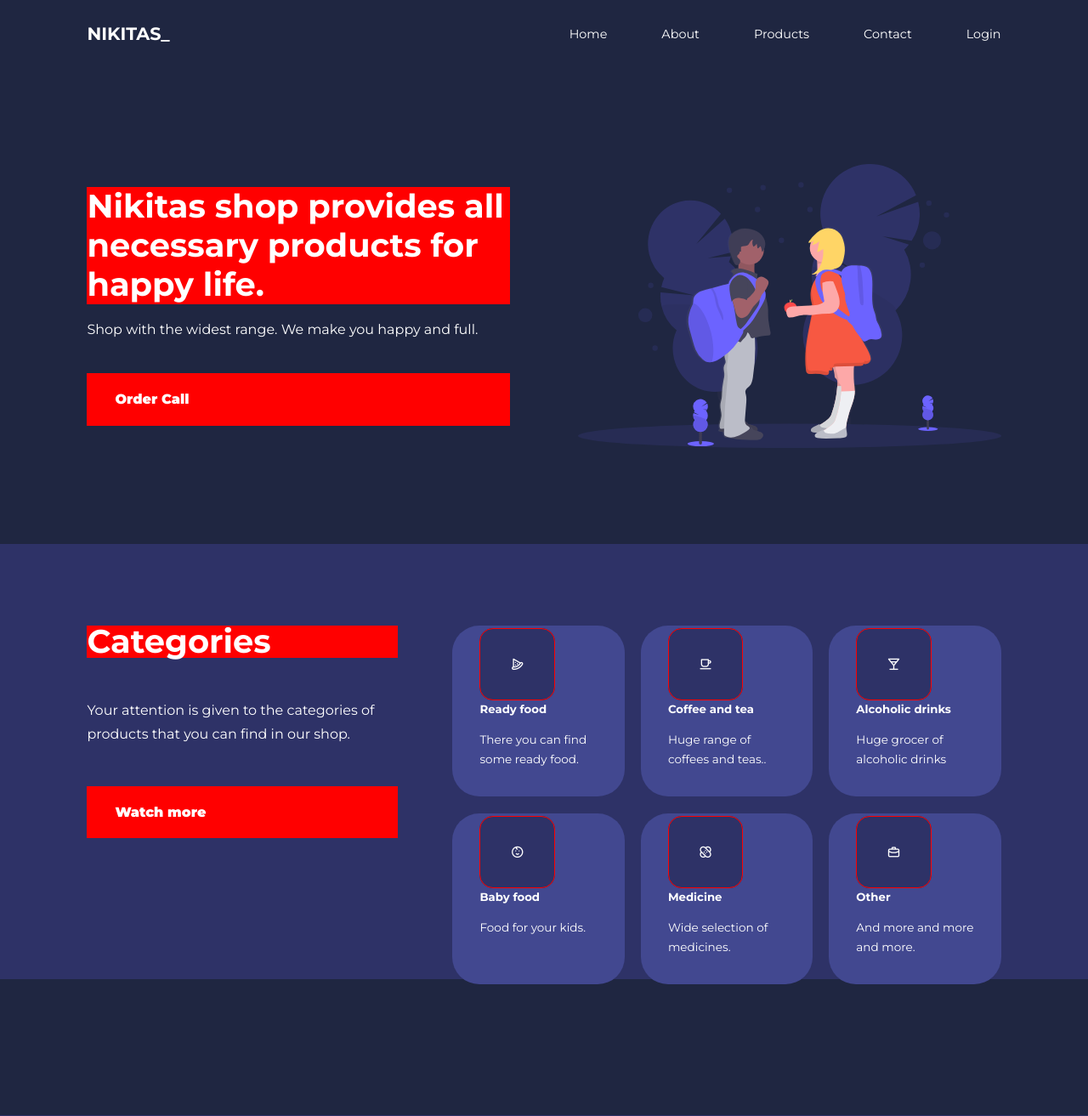
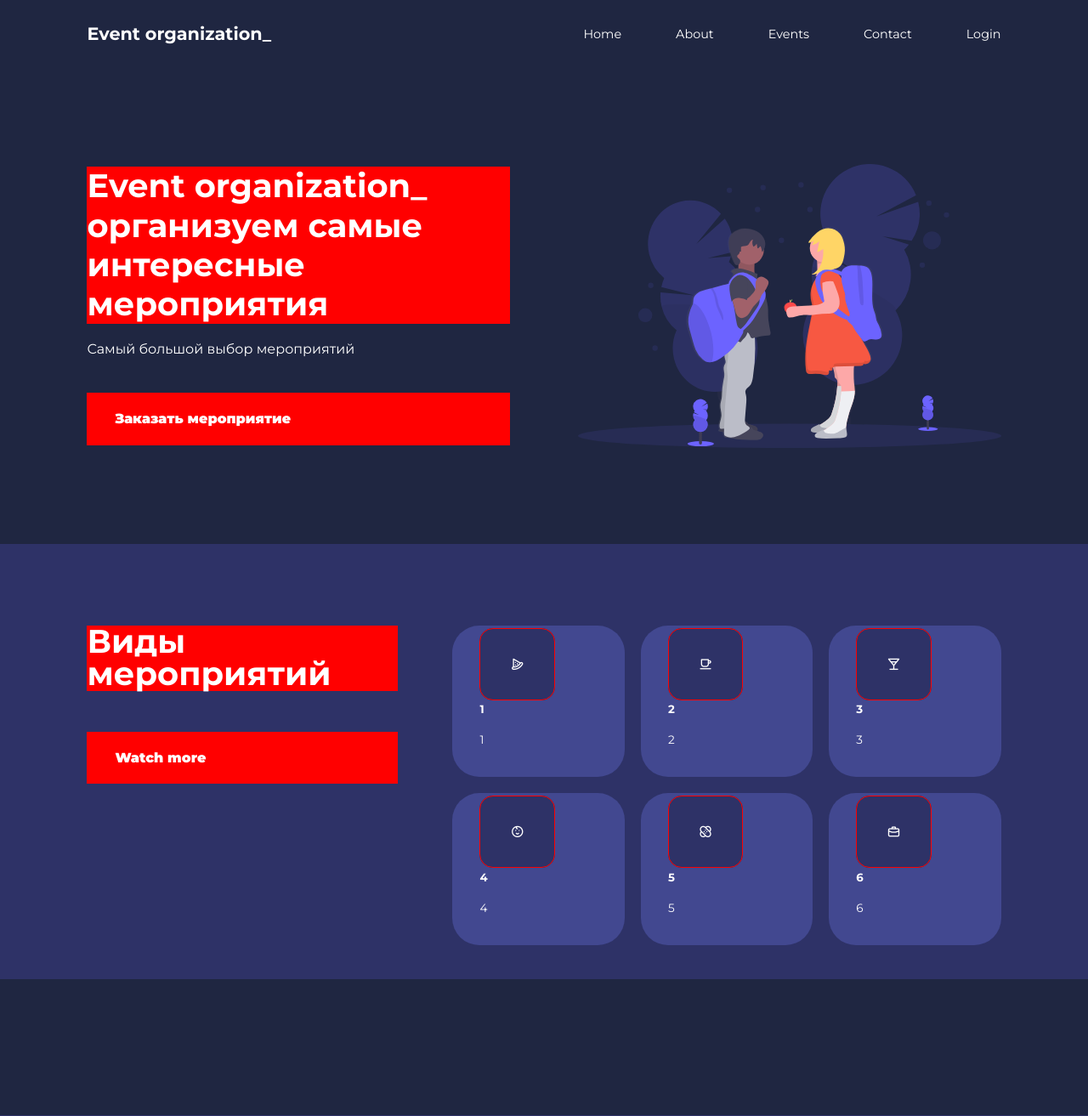
Before and after one commit to rextest123/Task, a Django app: page / in a window 1280 px wide. Shown: the top 1313 px of the page at 85% size. Run offline with Django 4.2, Linux system fonts and the light colour scheme.

Commit message:
1
Signed-off-by: rextest123 <homyakow4g@yandex.ru>

```diff
--- a/taskmanager/main/admin.py
+++ b/taskmanager/main/admin.py
@@ -2,7 +2,9 @@ from django.contrib import admin
 
 # Register your models here.
 
-from .models import Task, Items
+from .models import Task, Items, Docs, Tasks
 
 admin.site.register(Task)
 admin.site.register(Items)
+admin.site.register(Docs)
+admin.site.register(Tasks)
--- a/taskmanager/main/templates/main/call.html
+++ b/taskmanager/main/templates/main/call.html
@@ -26,11 +26,11 @@
 <body>
  <nav>
     <div class="container nav_container">
-      <a href="{% url 'home' %}"><h4 style='font-weight:bold;'>NIKITAS_</h4></a>
+      <a href="{% url 'home' %}"><h4 style='font-weight:bold;'>Event organization_</h4></a>
       <ul class="nav_menu">
         <li><a href="{% url 'home' %}">Home</a></li>
         <li><a href="{% url 'about' %}">About</a></li>
-        <li><a href="{% url 'item' %}">Products</a></li>
+        <li><a href="{% url 'item' %}">Events</a></li>
         <li><a href="{% url 'call' %}">Contact</a></li>
         <li><a href="{% url 'admin:index' %}">Login</a></li>
       </ul>
--- a/taskmanager/main/templates/main/index.html
+++ b/taskmanager/main/templates/main/index.html
@@ -31,11 +31,11 @@
 <body>
   <nav>
     <div class="container nav_container">
-      <a href="{% url 'home' %}"><h4 style='font-weight:bold;'>NIKITAS_</h4></a>
+      <a href="{% url 'home' %}"><h4 style='font-weight:bold;'>Event organization_</h4></a>
       <ul class="nav_menu">
         <li><a href="{% url 'home' %}">Home</a></li>
         <li><a href="{% url 'about' %}">About</a></li>
-        <li><a href="{% url 'item' %}">Products</a></li>
+        <li><a href="{% url 'item' %}">Events</a></li>
         <li><a href="{% url 'call' %}">Contact</a></li>
         <li><a href="{% url 'admin:index' %}">Login</a></li>
       </ul>
@@ -48,11 +48,12 @@
     <header>
       <div class="container header_container">
         <div class="header_left">
-          <h1>Nikitas shop provides all necessary products for happy life.</h1>
+          <h1>Event organization_<br> организуем самые интересные мероприятия </h1>
+
           <p>
-            Shop with the widest range. We make you happy and full.
+            Самый большой  выбор мероприятий
           </p>
-          <a href="{% url 'call' %}" class="btn btn-primary">Order Call</a>
+          <a href="{% url 'call' %}" class="btn btn-primary">Заказать мероприятие</a>
         </div>
 
         <div class="header_right">
@@ -67,9 +68,9 @@
       <section class="categories">
         <div class="container categories_container">
           <div class="categories_left">
-            <h1>Categories</h1>
+            <h1>Виды мероприятий</h1>
             <p>
-            Your attention is given to the categories of products that you can find in our shop.
+
             </p>
             <a href="{% url 'item'%}" class="btn">Watch more</a>
           </div>
@@ -77,38 +78,38 @@
 
             <article class="category">
               <span class="category_icon"><i class="uil uil-pizza-slice"></i></span>
-              <h5>Ready food</h5>
-              <p>There you can find some ready food.</p>
+              <h5>1</h5>
+              <p>1</p>
             </article>
 
             <article class="category">
               <span class="category_icon"><i class="uil uil-coffee"></i></span>
-              <h5>Coffee and tea</h5>
-              <p>Huge range of coffees and teas..</p>
+              <h5>2</h5>
+              <p>2</p>
             </article>
 
             <article class="category">
               <span class="category_icon"><i class="uil uil-glass-martini-alt"></i></span>
-              <h5>Alcoholic drinks</h5>
-              <p>Huge grocer of alcoholic drinks</p>
+              <h5>3</h5>
+              <p>3</p>
             </article>
 
             <article class="category">
               <span class="category_icon"><i class="uil uil-kid"></i></span>
-              <h5>Baby food</h5>
-              <p>Food for your kids.</p>
+              <h5>4</h5>
+              <p>4</p>
             </article>
 
             <article class="category">
               <span class="category_icon"><i class="uil uil-band-aid"></i></span>
-              <h5>Medicine</h5>
-              <p>Wide selection of medicines.</p>
+              <h5>5</h5>
+              <p>5</p>
             </article>
 
             <article class="category">
               <span class="category_icon"><i class="uil uil-bag"></i></span>
-              <h5>Other</h5>
-              <p>And more and more and more.</p>
+              <h5>6</h5>
+              <p>6</p>
             </article>
           </div>
         </div>
--- a/taskmanager/main/views.py
+++ b/taskmanager/main/views.py
@@ -40,11 +40,14 @@ def items(request):
     objects = Items.objects.all()
     price = Items.price
     image = Items.image
-
+    description = Items.description
+    actors = Items.actors
     context1 = {
 
         'titles': objects,
         'price': price,
-        'image':image
+        'image':image,
+        'description': description,
+        'actors': actors
     }
     return render(request, "main/items.html", context1)
--- a/taskmanager/taskmanager/settings.py
+++ b/taskmanager/taskmanager/settings.py
@@ -132,4 +132,4 @@ STATIC_ROOT = os.path.join(PROJECT_ROOT, 'static')
 MEDIA_URL = '/media/'
 MEDIA_ROOT = os.path.join(BASE_DIR, 'media/')
 
-ADMIN_SITE_HEADER = "Nikitas shop admin panel"
+ADMIN_SITE_HEADER = "Event organization"
```
Also changed, not shown: main.py (deleted, +0 -38 lines), taskmanager/main/models.py (+35 -4 lines), taskmanager/main/templates/main/about.html (+5 -7 lines), taskmanager/main/templates/main/items.html (+6 -4 lines), taskmanager/main/db.sqlite3, taskmanager/main/templates/static/main/img/1.jpg (deleted), taskmanager/main/templates/static/main/img/2.jpg (deleted), taskmanager/main/templates/static/main/img/3.jpg, taskmanager/media/images/snickes.jpg (deleted), taskmanager/media/images/twix.jpg (deleted), taskmanager/taskmanager/static/main/img/1.jpg, taskmanager/taskmanager/static/main/img/2.jpg, taskmanager/taskmanager/static/main/img/3.jpg, 1 other file.
